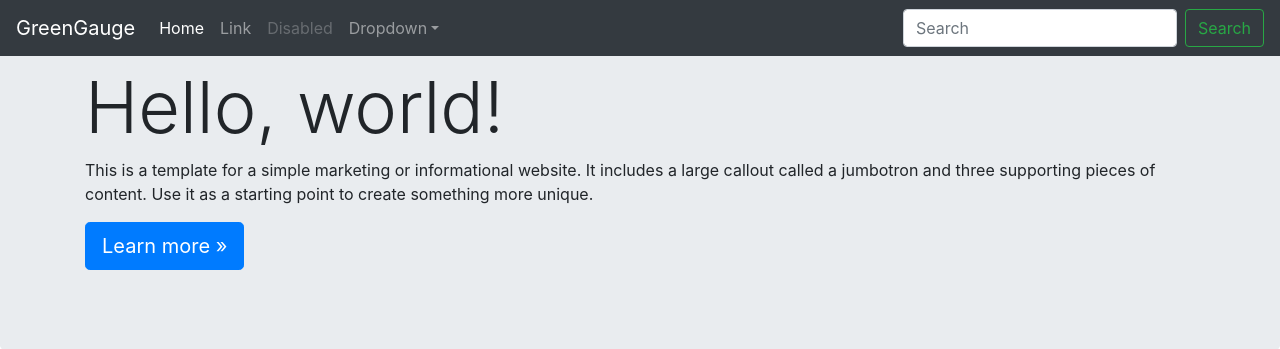
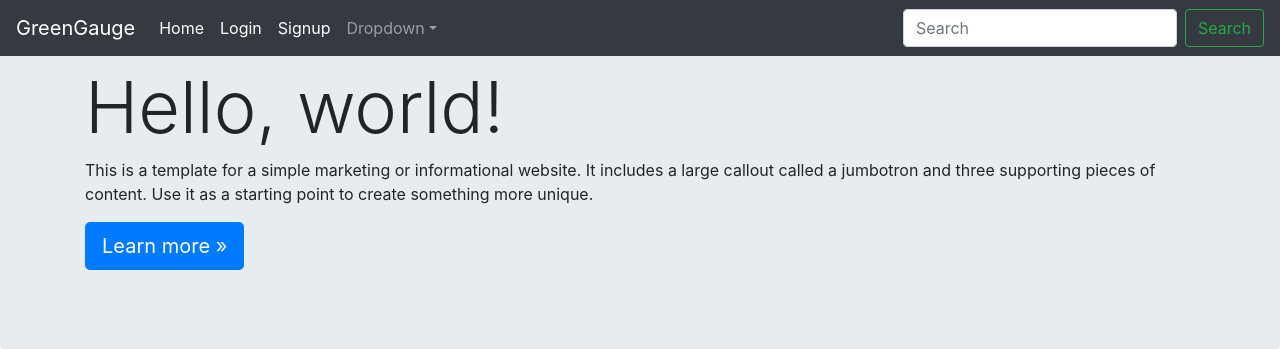
Before and after one commit to RailUwU/GreenGauge, a Django app: page / in a window 1280 px wide. Shown: the top 349 px of the page. Run offline with Django 5.2, Linux system fonts and the light colour scheme; some libraries are stand-ins or nearby versions.

Commit message:
Homepage now directs to login and signup

```diff
--- a/GreenGauge/home/urls.py
+++ b/GreenGauge/home/urls.py
@@ -4,4 +4,6 @@ from . import views
 urlpatterns = [
     path('', views.home_dashboard, name='home_dashboard'),  # Root URL
     path('dashboard/', views.home_dashboard, name='home_dashboard'),  # Dashboard URL
+    path('login/', views.login_view, name='login'), #Login URL
+    path('signup/', views.signup_view, name='signup'), #Login URL
 ]
--- a/GreenGauge/home/views.py
+++ b/GreenGauge/home/views.py
@@ -2,3 +2,9 @@ from django.shortcuts import render
 
 def home_dashboard(request):
     return render(request, 'home/dashboard.html')
+
+def login_view(request):
+    return render(request,'login.html')
+
+def signup_view(request):
+    return render(request,'signup.html')
--- a/GreenGauge/templates/home/dashboard.html
+++ b/GreenGauge/templates/home/dashboard.html
@@ -31,11 +31,11 @@
           <li class="nav-item active">
             <a class="nav-link" href="#">Home <span class="sr-only">(current)</span></a>
           </li>
-          <li class="nav-item">
-            <a class="nav-link" href="#">Link</a>
+          <li class="nav-item active">
+            <a class="nav-link" href="{% url 'login' %}">Login</a>
           </li>
-          <li class="nav-item">
-            <a class="nav-link disabled" href="#">Disabled</a>
+          <li class="nav-item active">
+            <a class="nav-link" href="{% url 'signup' %}">Signup</a>
           </li>
           <li class="nav-item dropdown">
             <a class="nav-link dropdown-toggle" href="http://example.com" id="dropdown01" data-toggle="dropdown" aria-haspopup="true" aria-expanded="false">Dropdown</a>
```
Also changed, not shown: GreenGauge/GreenGauge/urls.py (line endings or trailing spaces).
